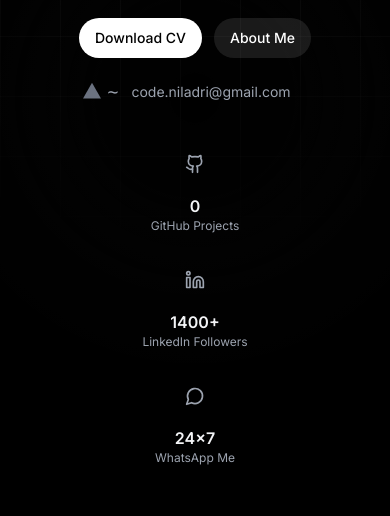
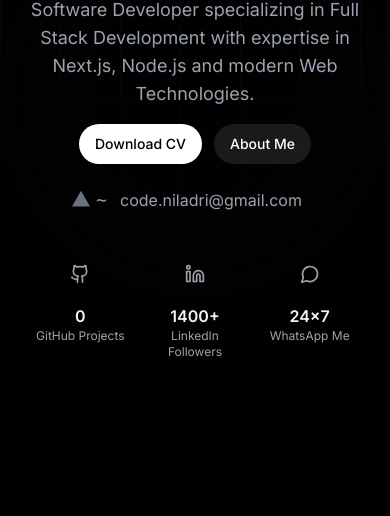
Before and after one commit to max-proj17/max-proj17.github.io, a Next.js app: page / in a window 390 px wide. Shown: the part 324-840 px from the top of the page. Built offline with nearby package versions, Linux system fonts and the light colour scheme; no server answers.

Commit message:
Update Home page

```diff
--- a/src/pages/Home.tsx
+++ b/src/pages/Home.tsx
@@ -103,7 +103,7 @@ const Home = () => {
 							</div>
 							<span className="text-lg font-mono text-gray-400 ml-3 group-hover:text-white transition-colors">~</span>
 						</div>
-						<span className="text-gray-400 group-hover:text-white transition-colors ml-4 text-sm sm:text-base">{email}</span>
+						<span className="text-gray-400 group-hover:text-white transition-colors ml-4 sm:text-base">{email}</span>
 						<div className="opacity-0 group-hover:opacity-100 transition-opacity ml-1 hidden sm:block">
 							{copied ? (
 								<Check className="w-4 h-4 text-green-500" />
@@ -115,7 +115,7 @@ const Home = () => {
 				</motion.div>
 
 				<motion.div
-					className="grid grid-cols-1 sm:grid-cols-3 justify-items-center gap-6 mt-8 sm:mt-12 max-w-xs sm:max-w-none mx-auto"
+					className="grid grid-cols-3 justify-items-center gap-6 mt-8 sm:mt-12 max-w-xs sm:max-w-none mx-auto"
 					initial={{ opacity: 0 }}
 					animate={{ opacity: 1 }}
 					transition={{ duration: 0.8, delay: 0.6 }}
```
